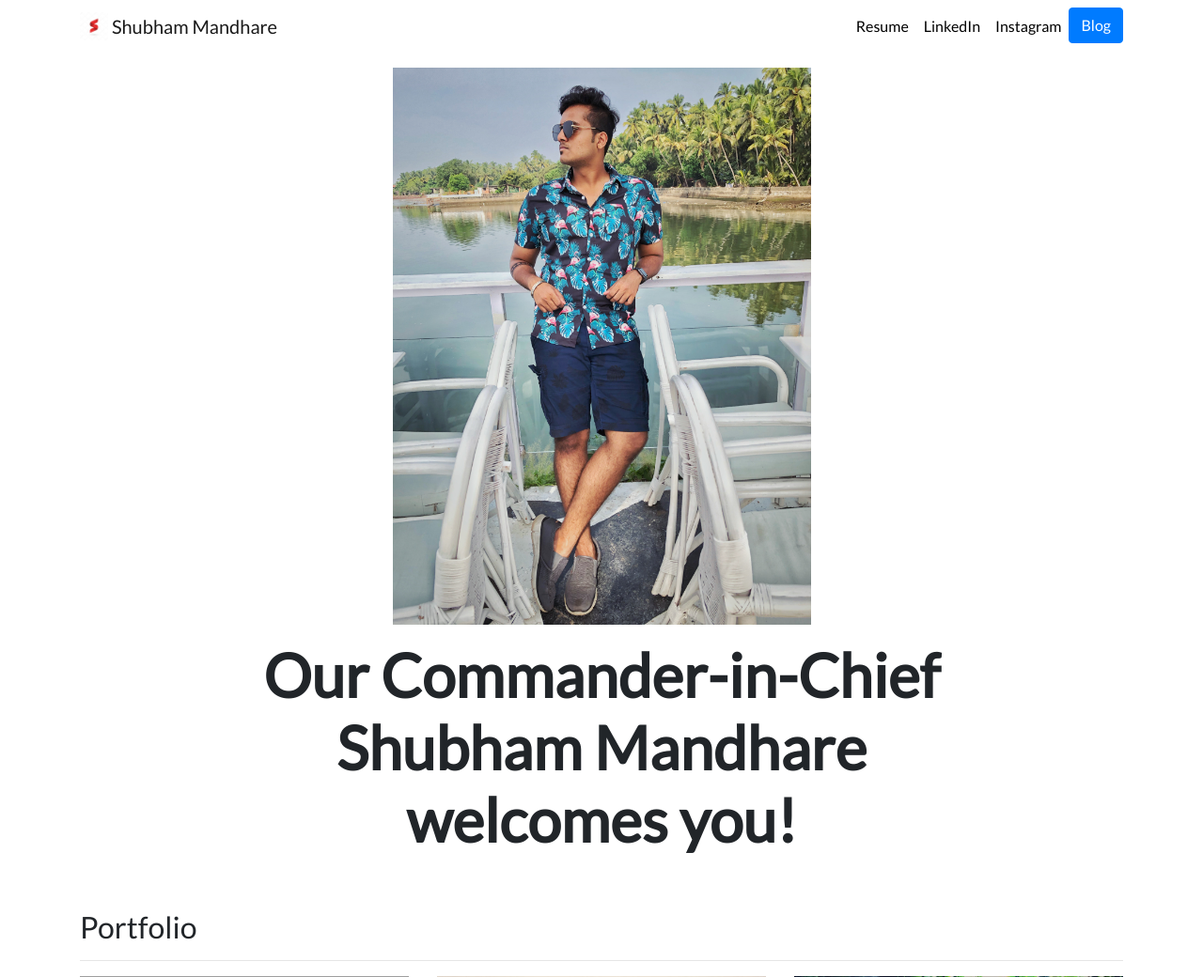
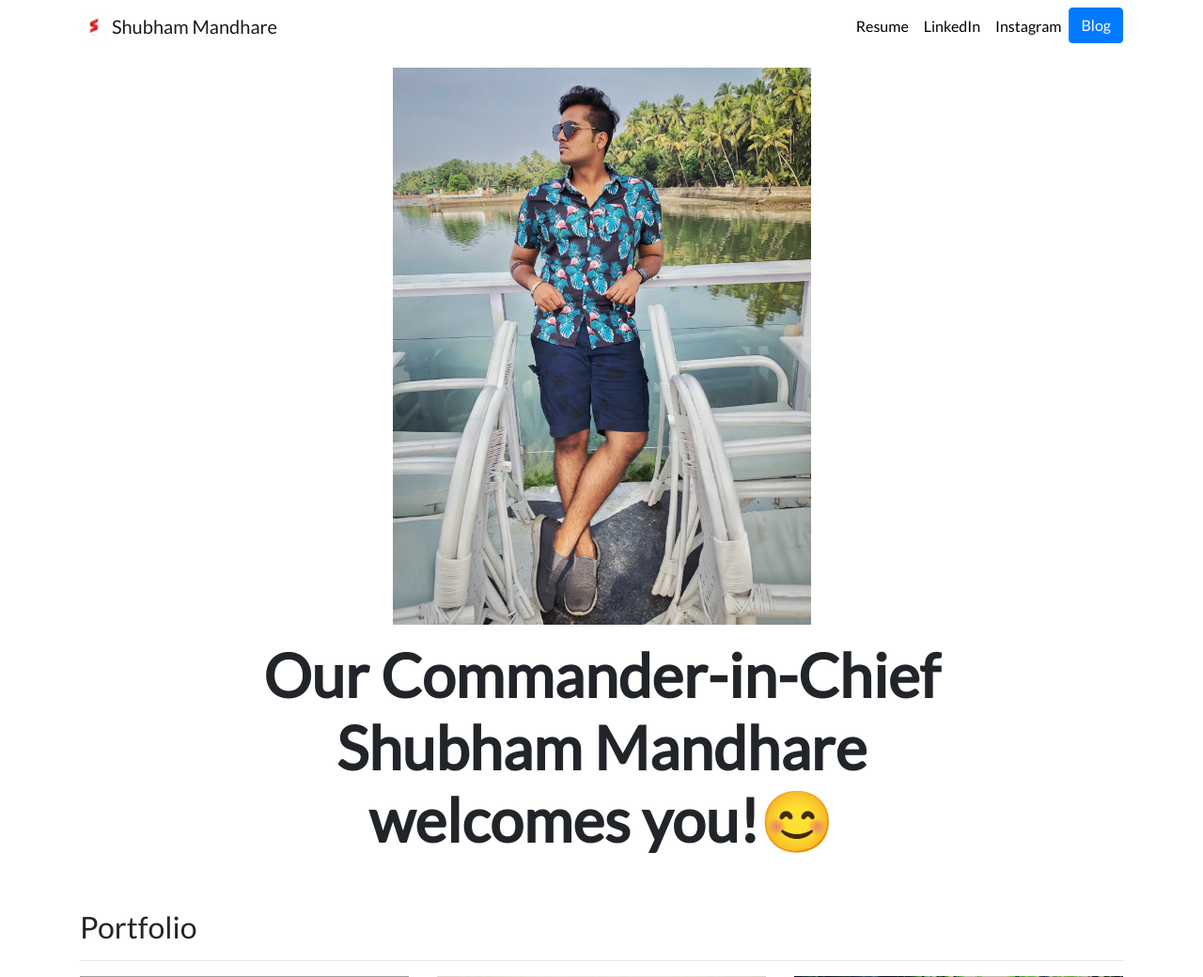
Before and after one commit to shubhammandhare10/django-personal-portfolio, a Django app: page / in a window 1280 px wide. Shown: the top 1040 px of the page at 94% size. Run offline with Django 3.2, Linux system fonts and the light colour scheme; data comes from the database, SQL or seed files in the repository; some libraries are stand-ins or nearby versions; grey boxes are pictures that could not be loaded.

Commit message:
added emoji

```diff
--- a/portfolio/templates/portfolio/home.html
+++ b/portfolio/templates/portfolio/home.html
@@ -12,7 +12,7 @@
 
 <div class="row justify-content-center mb-3">
   <div class="col-md-9 text-center">
-    <h1 id="hometext" class="font-weight-bold">Our Commander-in-Chief Shubham Mandhare welcomes you!</h1>
+    <h1 id="hometext" class="font-weight-bold">Our Commander-in-Chief Shubham Mandhare welcomes you!😊</h1>
   </div>
 </div>
 
```
